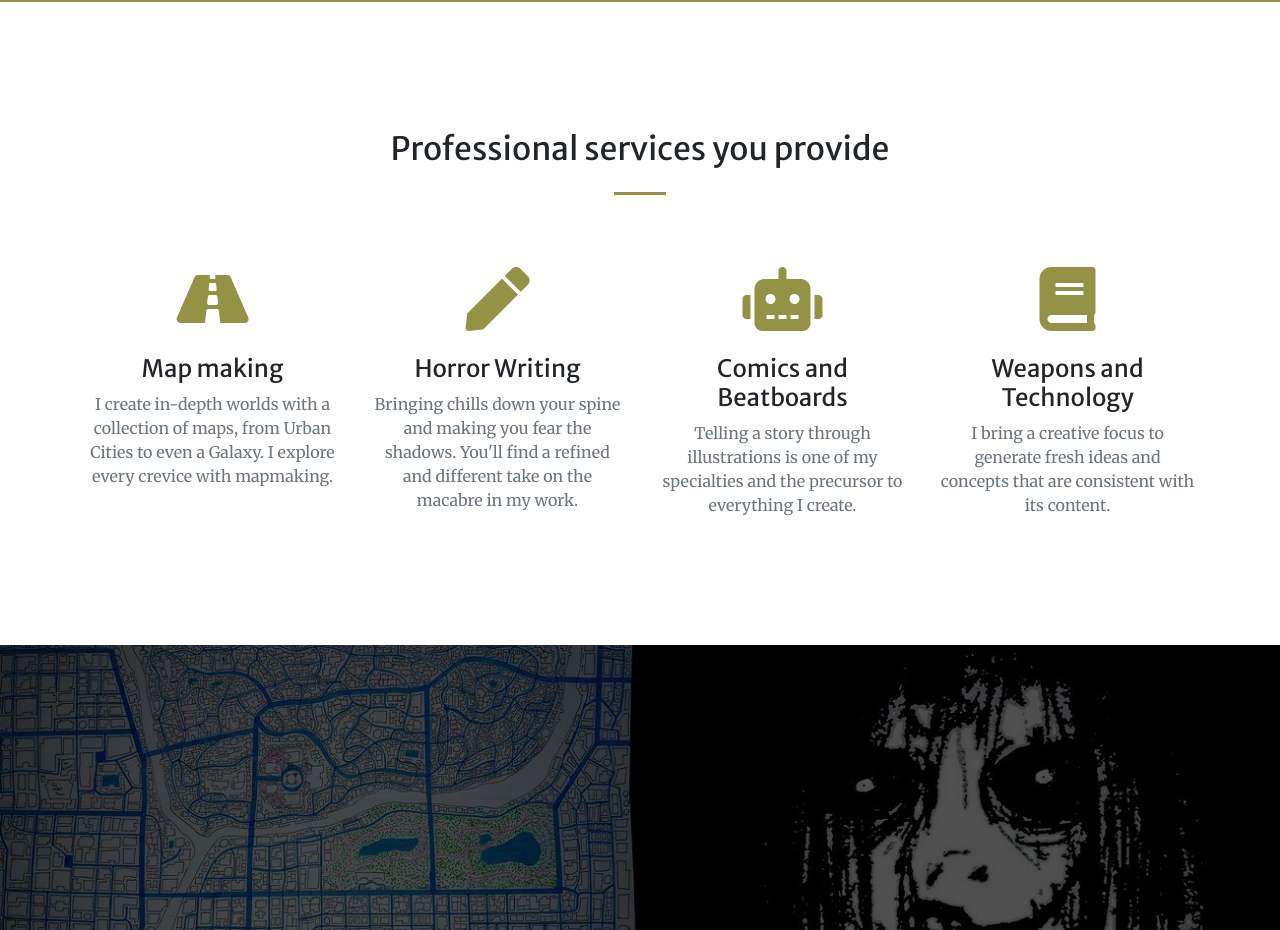
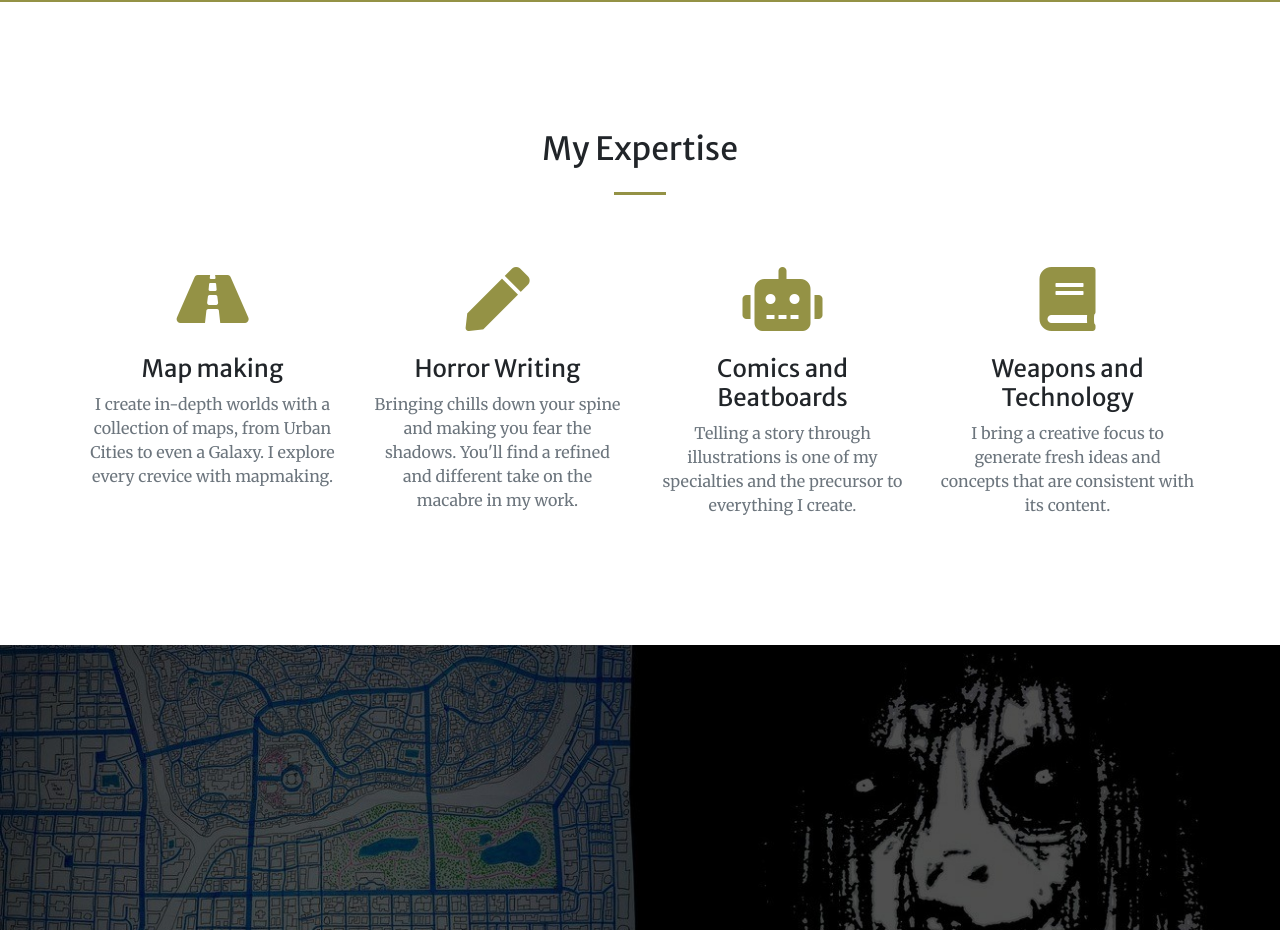
Before and after one commit to Amrutha-A-J/TheOathWriter, a plain HTML site: page index.html in a window 1280 px wide. Shown: the part 1660-2590 px from the top of the page. Drawn offline with Linux system fonts and the light colour scheme.

Commit message:
Update index.html

```diff
--- a/index.html
+++ b/index.html
@@ -71,7 +71,7 @@
 	<!-- Services Section -->
 	<section class="page-section" id="services">
 		<div class="container">
-			<h2 class="text-center mt-0">Professional services you provide</h2>
+			<h2 class="text-center mt-0">My Expertise</h2>
 			<hr class="divider my-4">
 			<div class="row">
 				<div class="col-lg-3 col-md-6 text-center">
```
